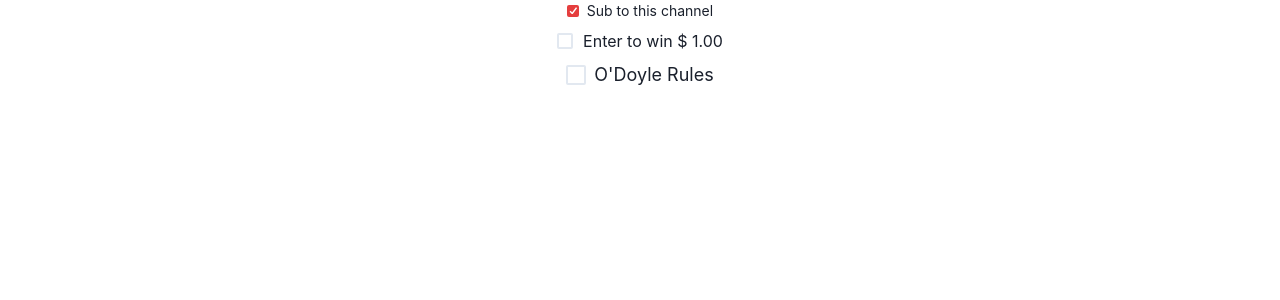
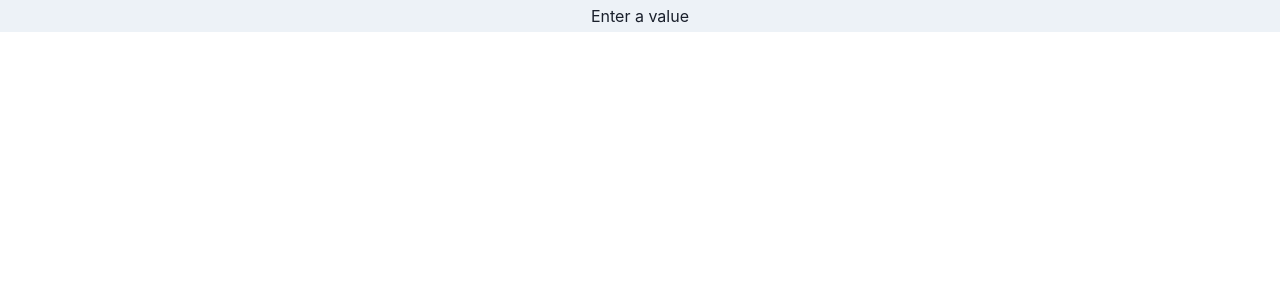
Before and after one commit to Gibbsforce/chakracourse, a React (Vite) app: page / in a window 1280 px wide. Shown: the top 300 px of the page. Built offline with nearby package versions, Linux system fonts and the light colour scheme.

Commit message:
editable component added

```diff
--- a/src/App.jsx
+++ b/src/App.jsx
@@ -12,6 +12,7 @@ import StackComponent from "./components/StackComponent"
 import WrapComponent from "./components/WrapComponent"
 import ButtonComponent from "./components/ButtonComponent"
 import CheckboxComponent from "./components/CheckboxComponent"
+import EditableComponent from "./components/EditableComponent"
 const App = () => {
   return (
     <>
@@ -27,7 +28,8 @@ const App = () => {
       {/* <StackComponent /> */}
       {/* <WrapComponent /> */}
       {/* <ButtonComponent /> */}
-      <CheckboxComponent />
+      {/* <CheckboxComponent /> */}
+      <EditableComponent />
     </>
   )
 }
--- /dev/null
+++ b/src/components/EditableComponent/index.jsx
@@ -0,0 +1,18 @@
+import { useState } from "react";
+import { Editable, EditablePreview, EditableInput } from "@chakra-ui/react"
+const EditableComponent = () => {
+    const [value, setValue] = useState("Enter a value")
+    return (
+        <>
+            <Editable
+                value={value ? value : "Enter a value"}
+                bgColor="gray.100"
+                textAlign="center"
+            >
+                <EditablePreview />
+                <EditableInput onChange={(e) => setValue(e.target.value)}/>
+            </Editable>
+        </>
+    )
+}
+export default EditableComponent
```
